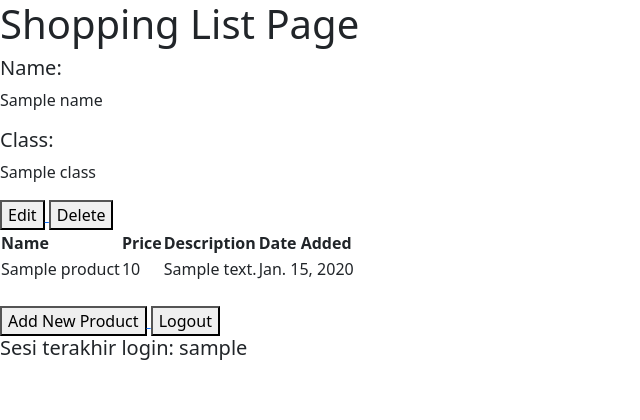
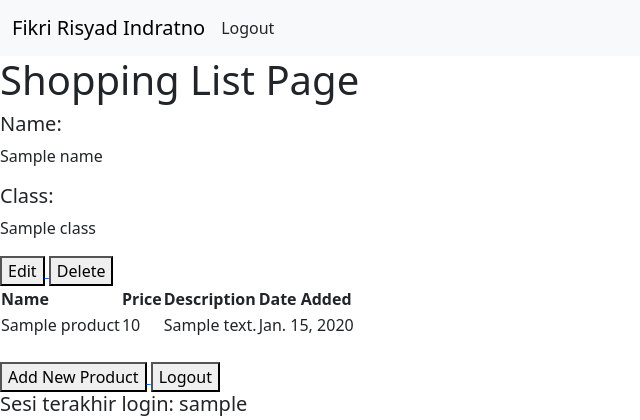
Before and after one commit to fikririsyad/shopping-list, a Django app: template main/templates/main.html in a window 1280 px wide. Shown: the top 420 px of the page, without its empty margins (0-640 px from the left). Run offline with Django 4.2, Linux system fonts and the light colour scheme; tables that the repository leaves empty hold one stand-in row (values such as "Sample post"); the template is opened without the code that fills it: values that come from a table or form of the project are taken from there, most other values are stand-ins (such as "Sample title", 1, 10 or a date in 2020).

Commit message:
Menambahkan navbar

```diff
--- a/main/templates/main.html
+++ b/main/templates/main.html
@@ -1,7 +1,18 @@
 {% extends 'base.html' %}
-
+{load staticfiles}
 {% block content %}
-    <h1>Shopping List Page</h1>
+    <nav class="navbar navbar-expand-lg bg-body-tertiary">
+        <div class="container-fluid">
+        <a class="navbar-brand" href="#">Fikri Risyad Indratno</a>
+        <button class="navbar-toggler" type="button" data-bs-toggle="collapse" data-bs-target="#navbarSupportedContent" aria-controls="navbarSupportedContent" aria-expanded="false" aria-label="Toggle navigation">
+            <span class="navbar-toggler-icon"></span>
+        </button>
+        <div class="collapse navbar-collapse" id="navbarSupportedContent">
+            <a class="nav-link active" aria-current="page" href="{% url 'main:logout' %}">Logout</a>
+        </div>
+        </div>
+    </nav>
+        <h1>Shopping List Page</h1>
 
     <h5>Name:</h5>
     <p>{{name}}</p>
```
